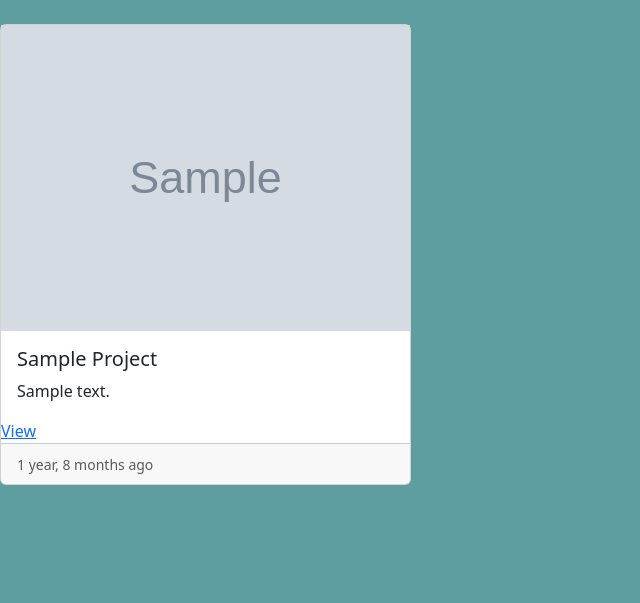
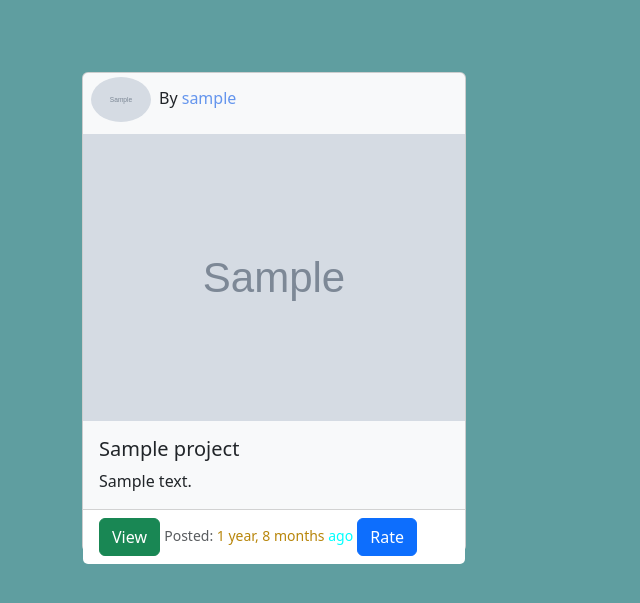
Before and after one commit to Koech-code/Project-Awards, a Django app: page / in a window 1280 px wide. Shown: the part 56-659 px from the top of the page, without its empty margins (0-640 px from the left). Run offline with Django 3.2, Linux system fonts and the light colour scheme; a user stored in the database is signed in; tables that the repository leaves empty hold one stand-in row (values such as "Sample post"); grey boxes marked "Sample" are stand-in pictures; some libraries are stand-ins or nearby versions.

Commit message:
add a profile picture and style

```diff
--- a/awards/templates/index.html
+++ b/awards/templates/index.html
@@ -7,26 +7,45 @@
     <title>Project awards</title>
 </head>
 {% block content%}
+
+
 {{block.super}}
+{% if projects %}
+<br>
+<div class="container">
+   <div class="row">
+     {% for project in projects %}
+        <div class="col-md-4 mt-5">
 
-  {% if projects %}
-  {% for project in projects %}
-  <br>
-  <div class="row row-cols-1 row-cols-md-3 g-4">
-    <div class="col">
-      <div class="card h-100">
-        <img src="{{project.image}}" alt="my-gallery" >
-        <div class="card-body">
-          <h5 class="card-title">{{project.title|title}}</h5>
-          <p class="card-text">{{project.description}}</p>
+            <div class="card bg-light" style="width: 24rem; height: 30em;">
+              <div class="col-md-6 mb-2 py-1 px-2">
+                <img src="{{user.profile.profile_picture.url}}" width="60" class="rounded-circle"><span class="px-2">By <span style="color: cornflowerblue;">{{project.user}}</span></span>
+            </div>
+                <img src="{{project.image}}" class="img-responsive" alt="">
+                <div class="card-body">
+                    <h5 class="card-title">{{project.title}}</h5>
+                    <p class="card-text">{{project.description}}</p>
+                </div>
+                <div class="card-footer bg-white">
+                  <button class="btn btn-success ">
+                    <a href="{{project.link}}" style="color: white; text-decoration: none;" target="_nicky">View</a>
+                  </button>
+                  <small class="text-muted">Posted: <span style="color: darkgoldenrod;">{{project.date|timesince}}</span> <span style="color: cyan;">ago</span></small>
+                  <button class="btn btn-primary ">
+                    <a href="#" style="color: white; text-decoration: none;" target="_nicky">Rate</a>
+                  </button>
+                </div>
+
+            </div>
+            <br>
         </div>
-        <a href="{{project.link}}" target="_nicky">View</a>
-        <div class="card-footer">
-          <small class="text-muted">{{project.date|timesince}} ago</small>
-        </div>
-      </div>
-      {% endfor %}
-    </div>
-    {%endif%}
-    {%endblock%}
-</html>
+
+        {% endfor%}
+
+
+   </div>
+</div>
+{%endif%}
+{% endblock%}
+<br>
+<br>
```
